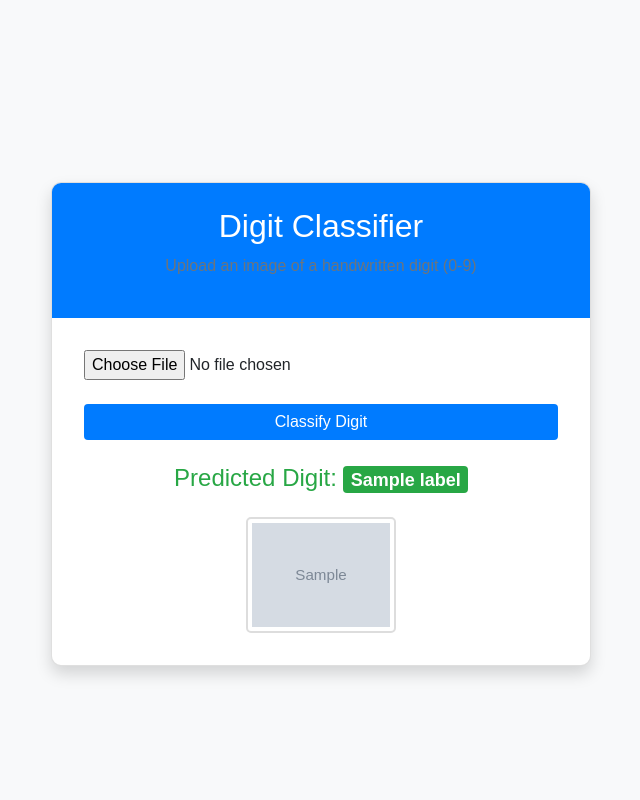
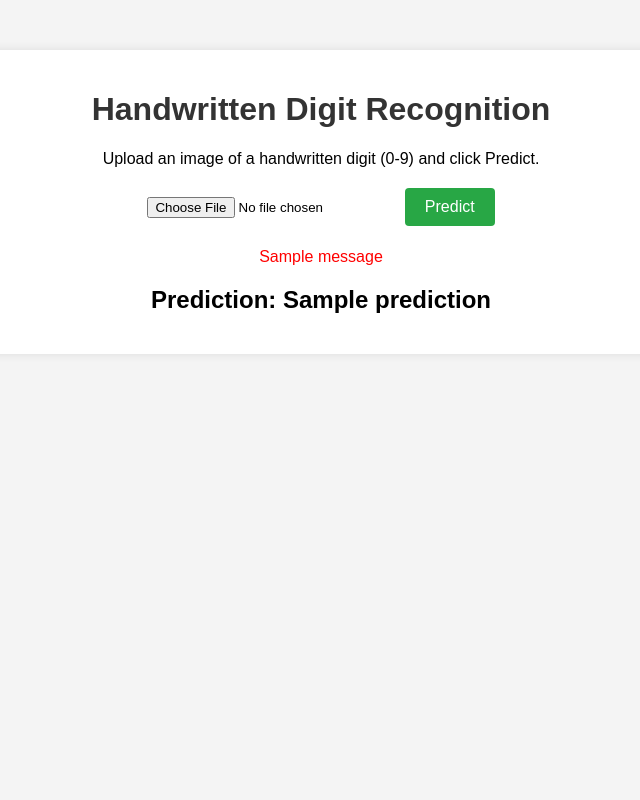
Before and after one commit to tarunganesh2004/Digit-Recognition, a Flask app: template templates/index.html in a window 1280 px wide. Shown: the whole page, without its empty margins (319-959 px from the left). Run offline with Flask 2, Linux system fonts and the light colour scheme; the template is opened without the code that fills it: most values are stand-ins (such as "Sample title", 1, 10 or a date in 2020); grey boxes marked "Sample" are stand-in pictures; one stand-in notice (Sample message) is shown; some libraries are stand-ins or nearby versions.

Commit message:
updated entire setup

```diff
--- a/app.py
+++ b/app.py
@@ -1,49 +1,92 @@
-from flask import Flask, render_template, request, redirect, url_for
+import os
 import numpy as np
 import cv2
+from flask import Flask, request, render_template, flash, redirect, url_for
 from tensorflow import keras
 from werkzeug.utils import secure_filename
-import os
 
+# Initialize Flask app
 app = Flask(__name__)
-model = keras.models.load_model("mnist_model.h5")
+app.config["SECRET_KEY"] = "your-secret-key"  # Replace with a secure key
+app.config["UPLOAD_FOLDER"] = "static/uploads"
+app.config["MAX_CONTENT_LENGTH"] = 16 * 1024 * 1024  # 16MB max file size
 
-UPLOAD_FOLDER = "static/uploads"
-app.config["UPLOAD_FOLDER"] = UPLOAD_FOLDER
+# Ensure upload folder exists
+os.makedirs(app.config["UPLOAD_FOLDER"], exist_ok=True)
+
+# Load the trained model
+model = keras.models.load_model("mnist_model_updated.keras")
+
+# Allowed file extensions
+ALLOWED_EXTENSIONS = {"png", "jpg", "jpeg"}
 
 
-def preprocess_image(image_path):
-    input_image = cv2.imread(image_path, cv2.IMREAD_GRAYSCALE)
-    resized_image = cv2.resize(input_image, (28, 28))
-    normalized_image = resized_image / 255.0
-    reshaped_image = np.reshape(normalized_image, (1, 28, 28))
-    return reshaped_image
+def allowed_file(filename):
+    return "." in filename and filename.rsplit(".", 1)[1].lower() in ALLOWED_EXTENSIONS
+
+
+def process_image(img_path):
+    # Read and process the image
+    input_image = cv2.imread(img_path)
+    if input_image is None:
+        return None, "Error: Could not load image."
+    grayscale = cv2.cvtColor(input_image, cv2.COLOR_BGR2GRAY)
+    input_image_resize = cv2.resize(grayscale, (28, 28))
+    input_image_resize = input_image_resize / 255.0
+    image_reshaped = np.reshape(input_image_resize, [1, 28, 28])
+    return image_reshaped, None
 
 
 @app.route("/", methods=["GET", "POST"])
-def upload_file():
+def index():
+    prediction = None
+    image_path = None
+    processed_image_path = None  # Initialize to None
+
     if request.method == "POST":
+        # Check if a file was uploaded
         if "file" not in request.files:
+            flash("No file uploaded")
             return redirect(request.url)
         file = request.files["file"]
         if file.filename == "":
+            flash("No file selected")
             return redirect(request.url)
-        if file:
+        if file and allowed_file(file.filename):
+            # Save the uploaded file
             filename = secure_filename(file.filename)
             file_path = os.path.join(app.config["UPLOAD_FOLDER"], filename)
             file.save(file_path)
 
-            processed_image = preprocess_image(file_path)
-            prediction = model.predict(processed_image)
-            predicted_label = np.argmax(prediction)
+            # Process the image
+            image_reshaped, error = process_image(file_path)
+            if error:
+                flash(error)
+                return redirect(request.url)
 
-            return render_template(
-                "index.html", label=predicted_label, user_image=file_path
+            # Predict
+            input_prediction = model.predict(image_reshaped)
+            input_pred_label = np.argmax(input_prediction)
+
+            # Save processed image for display
+            processed_image = image_reshaped.reshape(28, 28) * 255
+            processed_filename = "processed_" + filename
+            cv2.imwrite(
+                os.path.join(app.config["UPLOAD_FOLDER"], processed_filename),
+                processed_image,
             )
 
-    return render_template("index.html", label=None)
+            prediction = input_pred_label
+            image_path = "uploads/" + filename
+            processed_image_path = "uploads/" + processed_filename
+
+    return render_template(
+        "index.html",
+        prediction=prediction,
+        image_path=image_path,
+        processed_image_path=processed_image_path,
+    )
 
 
 if __name__ == "__main__":
-    # app.run(debug=True)
-    app.run(host="0.0.0.0",port=int(os.environ.get("PORT",5000)))
+    app.run(debug=True)
--- a/static/style.css
+++ b/static/style.css
@@ -1,53 +1,71 @@
-/* Center the card on the page */
 body {
-    display: flex;
-    align-items: center;
-    justify-content: center;
-    height: 100vh;
+    font-family: Arial, sans-serif;
+    background-color: #f4f4f4;
     margin: 0;
-    background: #f7f9fb;
-    font-family: Arial, sans-serif;
+    padding: 0;
 }
 
-/* Style the card and its header */
-.card {
-    border-radius: 10px;
-    overflow: hidden;
-    max-width: 100%;
+.container {
+    max-width: 800px;
+    margin: 50px auto;
+    padding: 20px;
+    background-color: white;
+    box-shadow: 0 0 10px rgba(0, 0, 0, 0.1);
+    border-radius: 8px;
+    text-align: center;
 }
 
-.card-header {
-    background: #007bff;
-    color: white;
-    padding: 1.5rem;
-    border-bottom: none;
+h1 {
+    color: #333;
 }
 
-.card-body {
-    padding: 2rem;
+form {
+    margin: 20px 0;
 }
 
-/* Form and button styling */
-.form-group {
-    margin-bottom: 1.5rem;
+input[type="file"] {
+    margin-bottom: 10px;
 }
 
-.btn-primary {
-    background-color: #007bff;
+button {
+    background-color: #28a745;
+    color: white;
+    padding: 10px 20px;
     border: none;
+    border-radius: 4px;
+    cursor: pointer;
+    font-size: 16px;
 }
 
-.btn-primary:hover {
-    background-color: #0056b3;
+button:hover {
+    background-color: #218838;
 }
 
-/* Result styling */
-.result h4 {
-    font-size: 1.5rem;
-    color: #28a745;
+.error {
+    color: red;
+    margin: 10px 0;
 }
 
-.img-thumbnail {
-    border-radius: 5px;
-    border: 2px solid #ddd;
+.result {
+    margin-top: 20px;
 }
+
+.image-container {
+    display: flex;
+    justify-content: center;
+    gap: 20px;
+    margin-top: 20px;
+}
+
+.image-container img {
+    max-width: 200px;
+    border: 1px solid #ddd;
+    border-radius: 4px;
+}
+
+@media (max-width: 600px) {
+    .image-container {
+        flex-direction: column;
+        align-items: center;
+    }
+}
--- a/templates/index.html
+++ b/templates/index.html
@@ -4,48 +4,50 @@
 <head>
     <meta charset="UTF-8">
     <meta name="viewport" content="width=device-width, initial-scale=1.0">
-    <title>Digit Classifier</title>
-    <!-- Bootstrap CSS -->
-    <link href="https://stackpath.bootstrapcdn.com/bootstrap/4.5.2/css/bootstrap.min.css" rel="stylesheet">
-    <!-- Custom CSS -->
-    <link rel="stylesheet" href="{{ url_for('static', filename='style.css') }}">
+    <title>Handwritten Digit Recognition</title>
+    <link rel="stylesheet" href="{{ url_for('static', filename='css/style.css') }}">
 </head>
 
-<body class="bg-light">
+<body>
+    <div class="container">
+        <h1>Handwritten Digit Recognition</h1>
+        <p>Upload an image of a handwritten digit (0-9) and click Predict.</p>
 
-    <div class="container">
-        <div class="row justify-content-center">
-            <div class="col-md-6">
-                <div class="card shadow mt-5">
-                    <div class="card-header text-center">
-                        <h2>Digit Classifier</h2>
-                        <p class="text-muted">Upload an image of a handwritten digit (0-9)</p>
-                    </div>
-                    <div class="card-body">
-                        <form action="/" method="post" enctype="multipart/form-data" class="text-center">
-                            <div class="form-group">
-                                <input type="file" name="file" class="form-control-file" required>
-                            </div>
-                            <button type="submit" class="btn btn-primary btn-block">Classify Digit</button>
-                        </form>
+        <form method="post" enctype="multipart/form-data">
+            <input type="file" name="file" accept=".png,.jpg,.jpeg" required>
+            <button type="submit">Predict</button>
+        </form>
 
-                        {% if label is not none %}
-                        <div class="result mt-4 text-center">
-                            <h4>Predicted Digit: <span class="badge badge-success">{{ label }}</span></h4>
-                            <img src="{{ user_image }}" alt="Uploaded Image" class="img-thumbnail mt-3"
-                                style="width: 150px;">
-                        </div>
-                        {% endif %}
-                    </div>
+        {% with messages = get_flashed_messages() %}
+        {% if messages %}
+        <div class="error">
+            {% for message in messages %}
+            <p>{{ message }}</p>
+            {% endfor %}
+        </div>
+        {% endif %}
+        {% endwith %}
+
+        {% if prediction is not none %}
+        <div class="result">
+            <h2>Prediction: {{ prediction }}</h2>
+            <div class="image-container">
+                {% if image_path %}
+                <div>
+                    <p>Uploaded Image:</p>
+                    <img src="{{ url_for('static', filename=image_path) }}" alt="Uploaded Image">
                 </div>
+                {% endif %}
+                {% if processed_image_path %}
+                <div>
+                    <p>Processed Image (28x28):</p>
+                    <img src="{{ url_for('static', filename=processed_image_path) }}" alt="Processed Image">
+                </div>
+                {% endif %}
             </div>
         </div>
+        {% endif %}
     </div>
-
-    <!-- Bootstrap JS and dependencies (Optional) -->
-    <script src="https://code.jquery.com/jquery-3.5.1.slim.min.js"></script>
-    <script src="https://cdn.jsdelivr.net/npm/popper.js@1.16.1/dist/umd/popper.min.js"></script>
-    <script src="https://stackpath.bootstrapcdn.com/bootstrap/4.5.2/js/bootstrap.min.js"></script>
 </body>
 
 </html>
```
Also changed, not shown: confusion_matrix.png (added), custom_prediction.png (added), sample_image.png (added), static/uploads/processed_output.png (added), test_prediction.png (added), training_plots.png (added), 2 other files.
